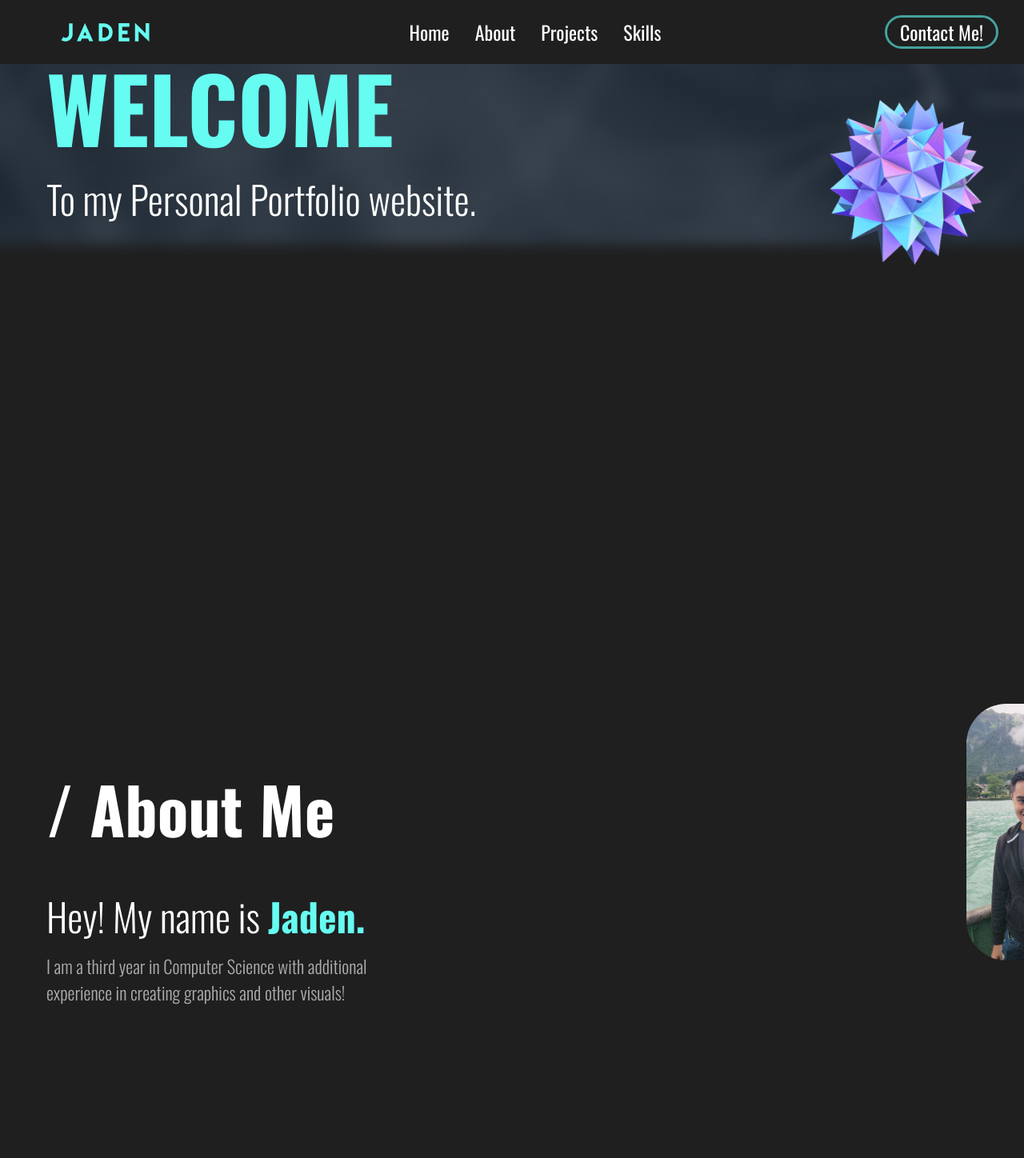
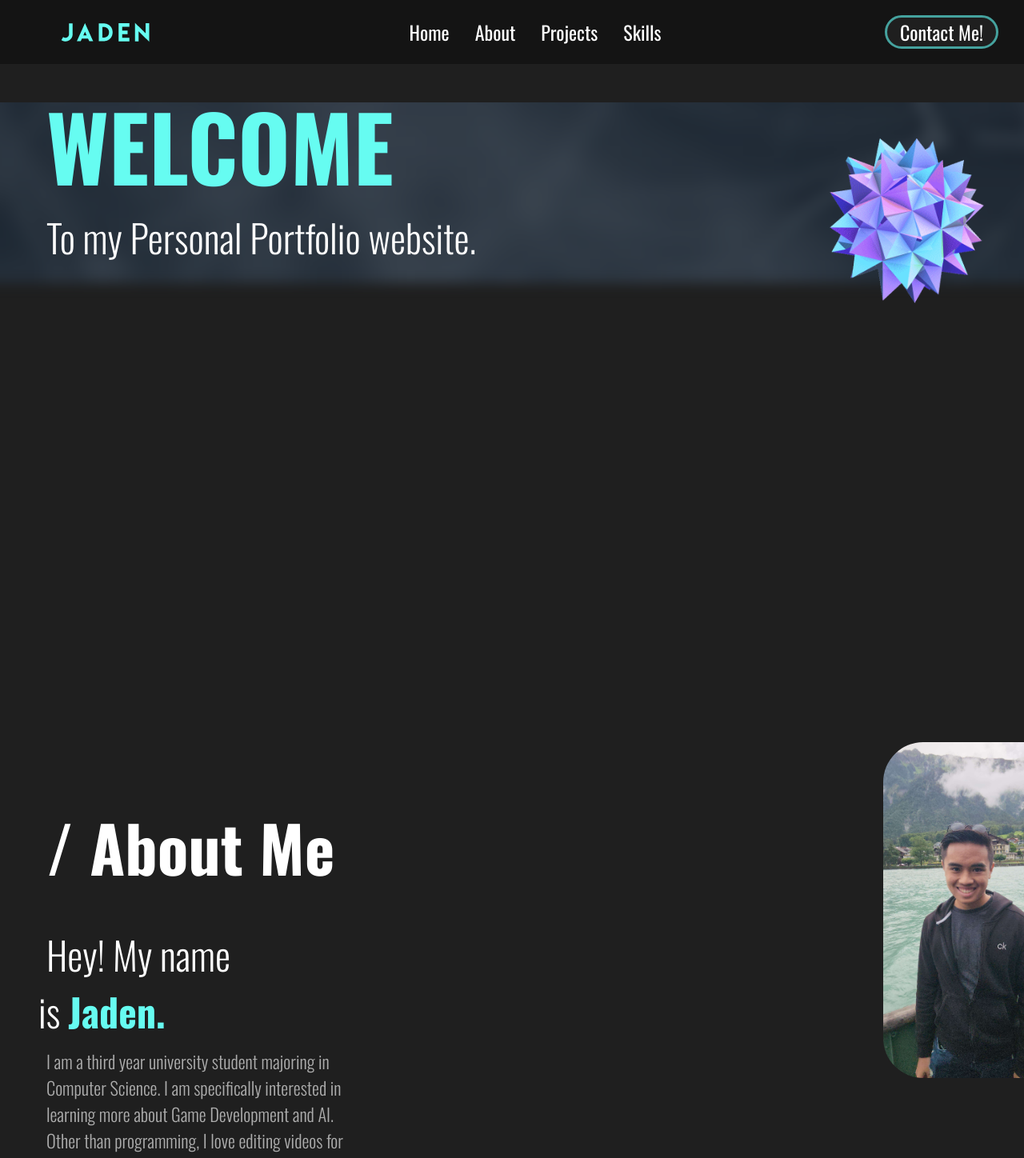
Before and after one commit to N3rfed/personal-portfolio, a React (Create React App) app: page / in a window 1280 px wide. Shown: the top 1448 px of the page at 80% size. Built offline with nearby package versions, Linux system fonts and the light colour scheme.

Commit message:
added working navbar and finished about section

```diff
--- a/src/components/Home/home.css
+++ b/src/components/Home/home.css
@@ -6,6 +6,7 @@
     display: flex;
     flex-direction: row;
     padding: 3rem 1rem;
+    margin-top: 10%;
 }
 
 .homeContent {
--- a/src/components/Intro/intro.css
+++ b/src/components/Intro/intro.css
@@ -6,6 +6,7 @@
     display: flex;
     flex-direction: row;
     padding: 3rem 1rem;
+
 }
 
 .introContent {
@@ -47,9 +48,13 @@
 
 
 .img {
-    object-fit: cover;
-    max-width: 70%;
-    max-height: 70%;
+    object-fit: contain;
+    max-width: 80%;
+    max-height: 80%;
     margin-left: 350px;
     border-radius: 50px;
+    position:relative;
+    right:5%;
+
+
 }
--- a/src/components/Intro/intro.js
+++ b/src/components/Intro/intro.js
@@ -1,6 +1,7 @@
 import React from 'react';
 import './intro.css';
 import bg from '../../assets/jaden.jpg';
+
 
 const Intro = () => {
     return (
@@ -9,8 +10,12 @@ const Intro = () => {
                 <p className="about">/ About Me<span className="dash"> </span></p>
                 <span className="hello">Hey! My name is</span>
                 <span className="name">Jaden.</span>
-                <p className="introPara">I am a third year in Computer Science with additional experience
-                    in creating graphics and other visuals!</p>
+                <p className="introPara">I am a third year university student majoring in Computer Science. I am
+                    specifically interested in learning more about Game Development and AI.
+
+                    Other than programming, I love editing videos for YouTube, playing video games,
+                    watching anime, working out, and hanging out with friends.
+                     </p>
             </div>
             <div className="img">
                 <img src={bg} alt="jaden" className="img" />
--- a/src/components/Navbar/navbar.css
+++ b/src/components/Navbar/navbar.css
@@ -9,7 +9,8 @@
     justify-content: space-between;
     top: 0;
     z-index: 3;
-
+    position:fixed;
+    background-color: rgb(20, 20, 20);
 }
 
 .logo {
--- a/src/components/Navbar/navbar.js
+++ b/src/components/Navbar/navbar.js
@@ -1,17 +1,17 @@
 import React from 'react'
 import './navbar.css'
 import logo from "../../assets/menuIcon.png"
-import { Link } from 'react-scroll';
+import { Link as ScrollLink } from 'react-scroll';
 
 const Navbar = () => {
     return (
         <nav className="navbar">
             <img src={logo} alt="Logo" className="logo"/>
             <div className="desktopMenu">
-                <Link className="desktopMenuListItem">Home</Link>
-                <Link className="desktopMenuListItem">About</Link>
-                <Link className="desktopMenuListItem">Projects</Link>
-                <Link className="desktopMenuListItem">Skills</Link>
+                <ScrollLink className="desktopMenuListItem" to="home" smooth={true} duration={500}>Home</ScrollLink>
+                <ScrollLink className="desktopMenuListItem" to="intro" smooth={true} duration={500}>About</ScrollLink>
+                <ScrollLink className="desktopMenuListItem" to="projects" smooth={true} duration={500}>Projects</ScrollLink>
+                <ScrollLink className="desktopMenuListItem" to="skills" smooth={true} duration={500}>Skills</ScrollLink>
             </div>
             <button className='desktopMenuBtn'>
                 <img src="" alt="" className="img.desktopMenuImg" />Contact Me!</button>
```
Also changed, not shown: 1 other file (tests, documents, lock files or other folders).
